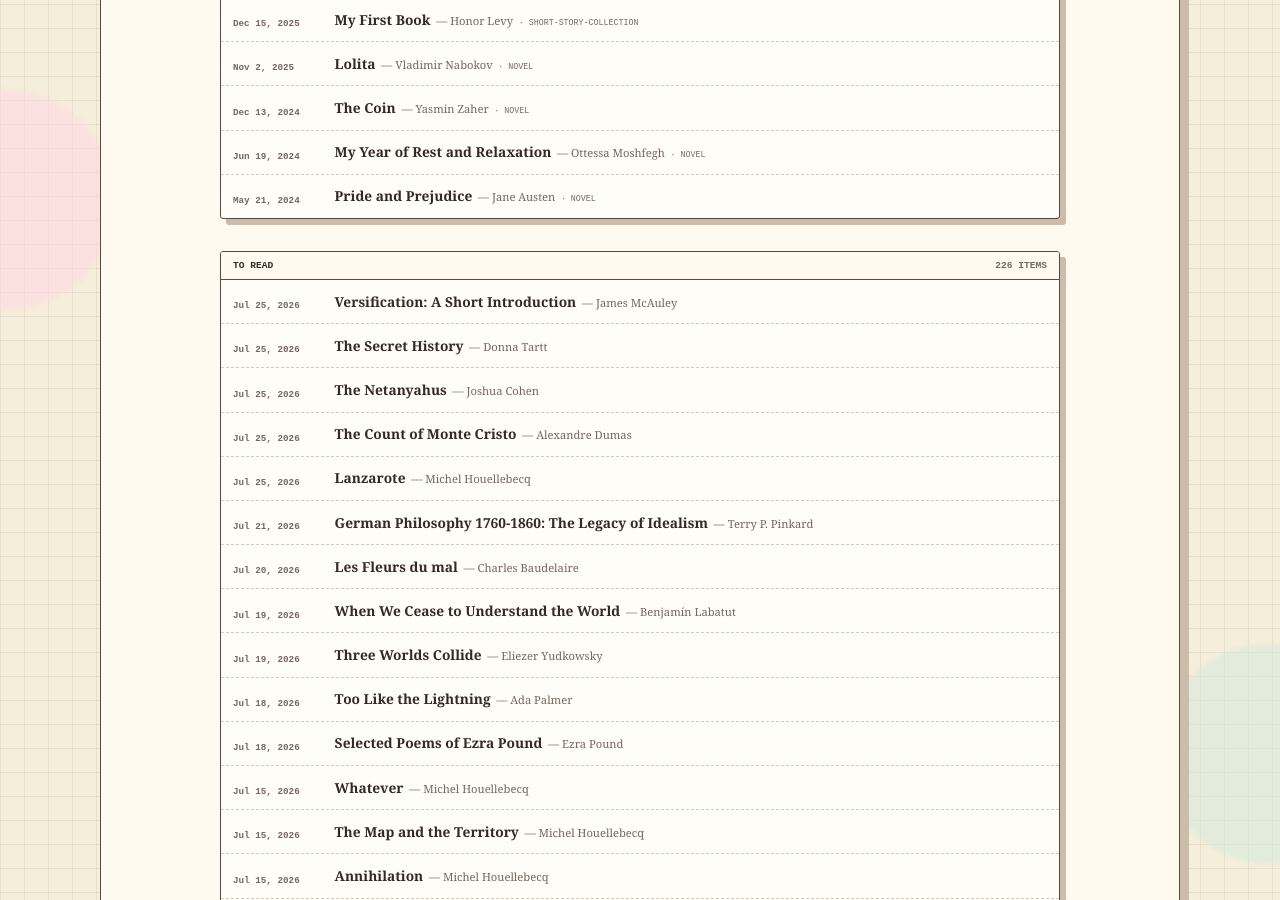
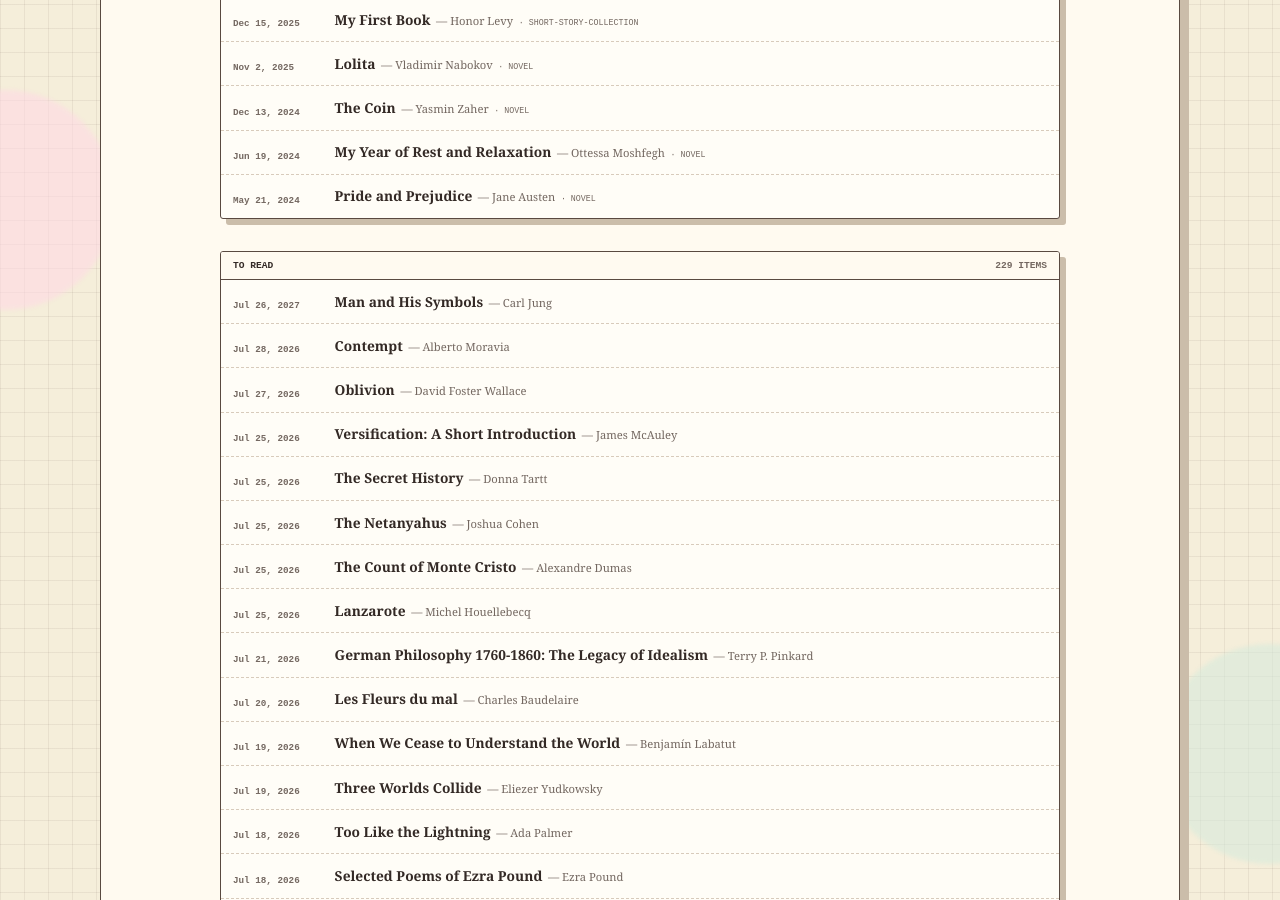
Before and after one commit to jackcml/personal-site, a Jekyll site: the page built from reading.md, in a window 1280 px wide and 900 px high, scrolled down 3236 px. Built offline with Jekyll 4.4.1, drawn with Linux system fonts in a browser that asks for light colours.

Commit message:
data: update reading log

```diff
--- a/_data/reading.yml
+++ b/_data/reading.yml
@@ -15,12 +15,27 @@
   started_date: 2026-06-21
   url: https://plato.stanford.edu/entries/compatibilism/
 
+- title: Contempt
+  author: Alberto Moravia
+  status: to-read
+  added_date: 2026-07-28
+
+- title: Oblivion
+  author: David Foster Wallace
+  status: to-read
+  added_date: 2026-07-27
+
 - title: OpenAI's myopia keeps causing alignment problems
   author: Fiora Starlight
   kind: blog-post
   status: finished
   read_date: 2026-07-27
   url: https://www.lesswrong.com/posts/Mxx5GapJtqyQtpy96/what-the-hell-is-openai-s-problem
+
+- title: Man and His Symbols
+  author: Carl Jung
+  status: to-read
+  added_date: 2027-07-26
 
 - title: Odyssey (trans. Mendelsohn)
   author: Homer
```
